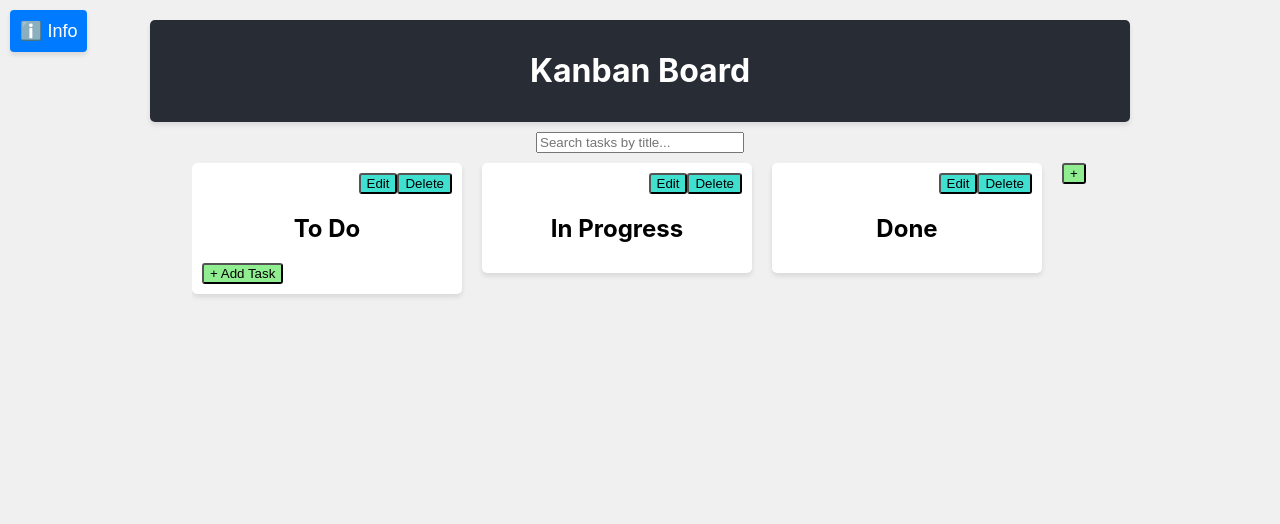
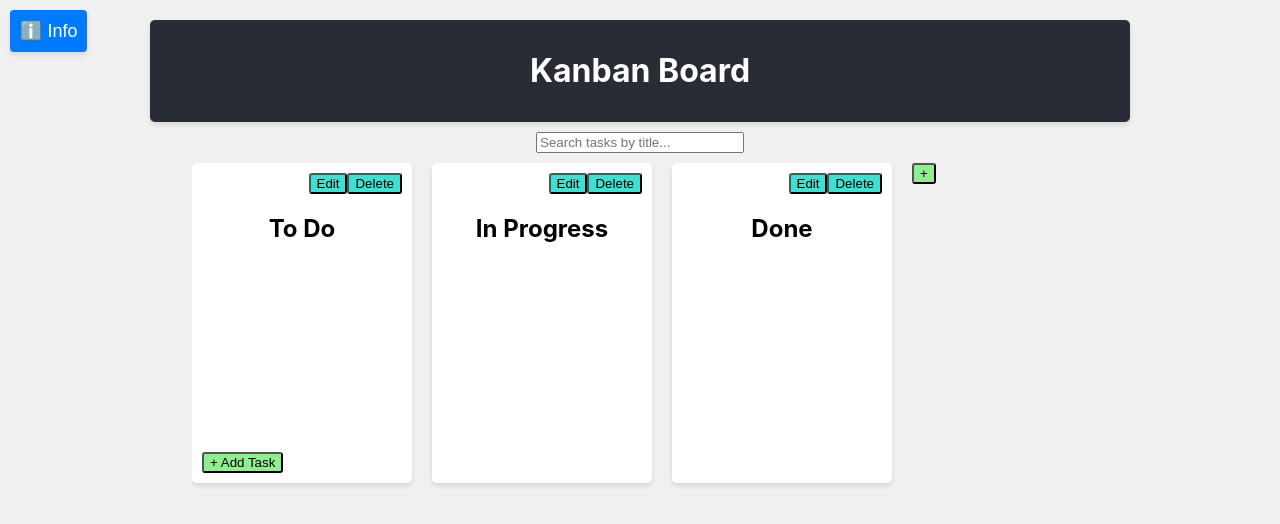
Before and after one commit to vquijano12/my-kanban-board, a React (Create React App) app in the folder kanban-board/: page / in a window 1280 px wide. Shown: the top 524 px of the page. Built offline with nearby package versions, Linux system fonts and the light colour scheme.

Commit message:
style: align "add task" button to the bottom left of column
- Used flexbox layout to position the button at the bottom.
- Ensured proper alignment within the column container.
- Assigned a `min-height` of 300px to columns.
- Adjusted flex-basis from 250px to 200px.

```diff
--- a/kanban-board/src/styles/Column.css
+++ b/kanban-board/src/styles/Column.css
@@ -4,10 +4,10 @@
   box-shadow: 0 3px 5px rgba(0, 0, 0, 0.1);
   padding: 10px;
   width: 30%;
-  flex: 0 0 250px;
+  flex: 0 0 200px;
   display: flex;
   flex-direction: column;
-  height: auto;
+  min-height: 300px;
 }
 
 .Column .column-actions {
@@ -23,6 +23,7 @@
 .Column .add-task-button {
   display: flex;
   justify-content: flex-start;
+  margin-top: auto;
 }
 
 .Column .add-task-button button {
```
